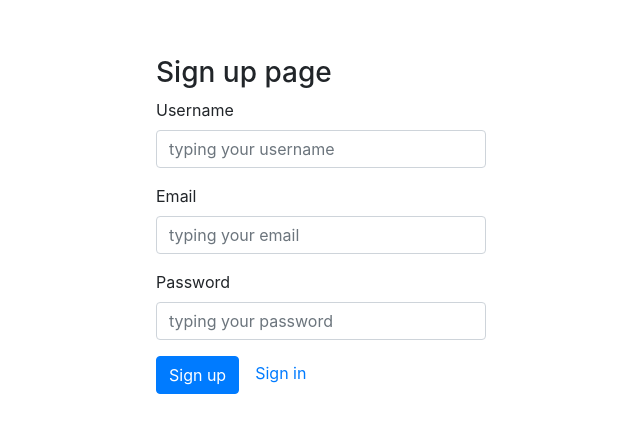
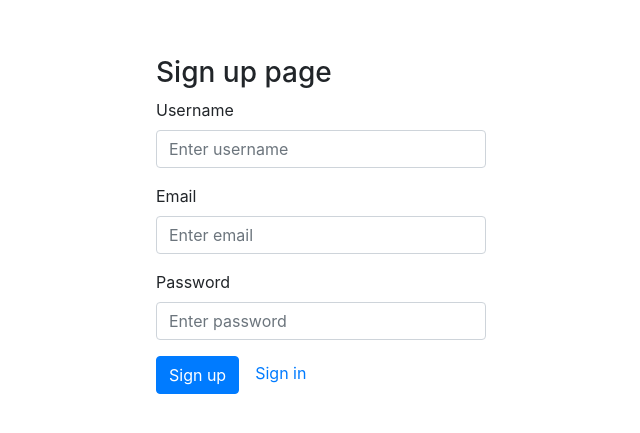
Before and after one commit to AnechaS/psu-mit-web-dev-workshop, a React (Create React App) app in the folder react-basics/: page /register in a window 1280 px wide. Shown: the part 175-608 px from the top of the page, without its empty margins (319-959 px from the left). Built offline with nearby package versions, Linux system fonts and the light colour scheme.

Commit message:
Update auth page

```diff
--- a/react-basics/src/c5-auth-and-todo/pages/auth/LoginPage.js
+++ b/react-basics/src/c5-auth-and-todo/pages/auth/LoginPage.js
@@ -96,7 +96,7 @@ class LoginPage extends Component {
               type="text"
               id="username"
               name="username"
-              placeholder="typing your username"
+              placeholder="Enter username"
               className="form-control"
               onChange={this.handleUsernameChange}
             />
@@ -108,7 +108,7 @@ class LoginPage extends Component {
               type="password"
               id="password"
               name="password"
-              placeholder="typing your password"
+              placeholder="Enter password"
               className="form-control"
               onChange={this.handlePasswordChange}
             />
--- a/react-basics/src/c5-auth-and-todo/pages/auth/RegisterPage.js
+++ b/react-basics/src/c5-auth-and-todo/pages/auth/RegisterPage.js
@@ -98,7 +98,7 @@ class RegisterPage extends Component {
               type="text"
               id="username"
               name="username"
-              placeholder="typing your username"
+              placeholder="Enter username"
               className="form-control"
               onChange={this.handleInputChange}
             />
@@ -111,7 +111,7 @@ class RegisterPage extends Component {
               id="email"
               name="email"
               className="form-control"
-              placeholder="typing your email"
+              placeholder="Enter email"
               onChange={this.handleInputChange}
             />
           </div>
@@ -123,7 +123,7 @@ class RegisterPage extends Component {
               id="password"
               name="password"
               className="form-control"
-              placeholder="typing your password"
+              placeholder="Enter password"
               onChange={this.handleInputChange}
             />
           </div>
```
